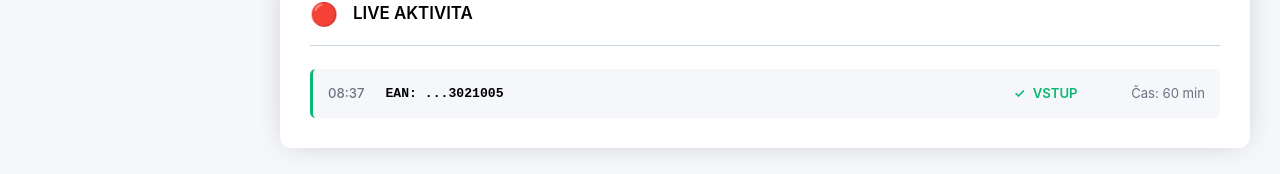
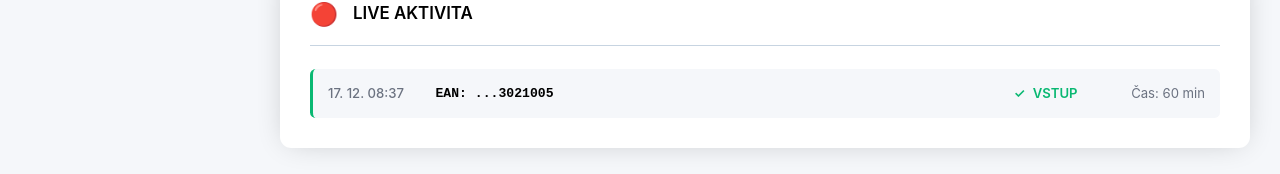
Before and after one commit to SpdVpr/muzeum-her, a React (Vite) app: page /admin in a window 1280 px wide. Shown: the part 862-1036 px from the top of the page. Built offline with nearby package versions, Linux system fonts and the light colour scheme; no server answers; the database is empty.

Commit message:
Add date to time display in Live Activity dashboard

```diff
--- a/src/components/admin/LiveActivity.tsx
+++ b/src/components/admin/LiveActivity.tsx
@@ -55,10 +55,15 @@ const getEventLabel = (type: EventType): string => {
 };
 
 const formatTime = (timestamp: Date): string => {
-  return timestamp.toLocaleTimeString('cs-CZ', {
+  const date = timestamp.toLocaleDateString('cs-CZ', {
+    day: '2-digit',
+    month: '2-digit',
+  });
+  const time = timestamp.toLocaleTimeString('cs-CZ', {
     hour: '2-digit',
     minute: '2-digit',
   });
+  return `${date} ${time}`;
 };
 
 const formatEAN = (ean: string): string => {
@@ -188,7 +193,7 @@ export const LiveActivity: React.FC<LiveActivityProps> = ({ events, maxItems = 1
                   // Desktop layout - horizontal
                   <>
                     {/* Time */}
-                    <div style={{ color: colors.textSecondary, fontWeight: 500, minWidth: '50px' }}>
+                    <div style={{ color: colors.textSecondary, fontWeight: 500, minWidth: '100px' }}>
                       {formatTime(event.timestamp.toDate())}
                     </div>
 
```
